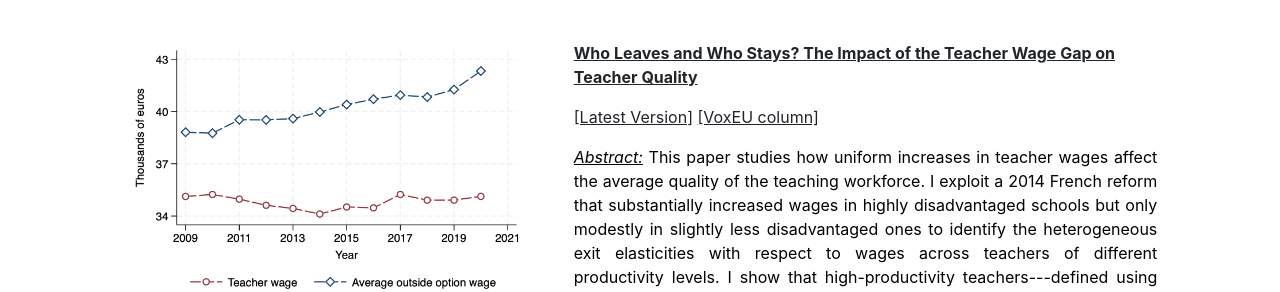
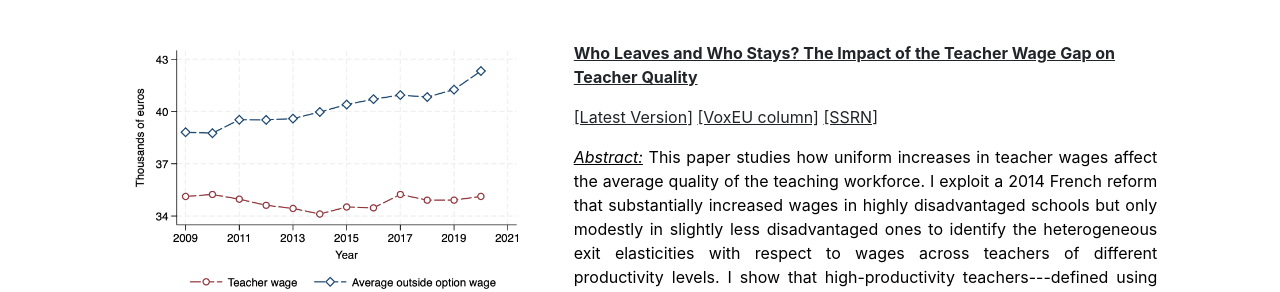
Before and after one commit to desislavatartova/desislavatartova.github.io, a Jekyll site: the page built from index.md, in a window 1280 px wide and 900 px high, scrolled down 478 px. Shown: the part 153-445 px from the top of the window. Built offline with Jekyll 4.4.1, drawn with Linux system fonts in a browser that asks for light colours.

Commit message:
Update home.html

```diff
--- a/_layouts/home.html
+++ b/_layouts/home.html
@@ -31,9 +31,8 @@ layout: default
               <b>Who Leaves and Who Stays? The Impact of the Teacher Wage Gap on Teacher Quality</b></a></p>
 	 <p>     <a href="http://desislavatartova.github.io/pdf/JMP_Desislava_Tartova.pdf" target="_blank">[Latest Version]</a>
 	 <a href="https://cepr.org/voxeu/columns/role-wages-retaining-effective-teachers-classroom" target="_blank">[VoxEU column]</a>
-
-	   <!--  		 <a href="https://papers.ssrn.com/sol3/papers.cfm?abstract_id=4064763" target="_blank">[SSRN]</a>
---> 	 <p>
+	  		 <a href="https://papers.ssrn.com/sol3/papers.cfm?abstract_id=6347098" target="_blank">[SSRN]</a>
+	 <p>
     <p align="justify"> <u><em>Abstract:</em></u>
 This paper studies how uniform increases in teacher wages affect the average quality of the teaching workforce. I exploit a 2014 French reform that substantially increased wages in highly disadvantaged schools but only modestly in slightly less disadvantaged ones to identify the heterogeneous exit elasticities with respect to wages across teachers of different productivity levels. I show that high-productivity teachers---defined using plausibly unbiased measures of teacher value-added---are 2.5 times more responsive to wage increases in their exit decisions than low-productivity teachers. I develop a labor-supply framework showing that high-productivity teachers are more responsive to wages because their preferences for the outside option relative to teaching are less dispersed and, on average, closer to the threshold of indifference between leaving and staying in teaching. In policy counterfactuals that leverage the heterogeneous elasticities within the estimated framework, I show that targeting wage bonuses toward high-productivity teachers delivers the same gain in aggregate teacher quality as a uniform increase of comparable magnitude to that of the 2014 reform, at a fourth of the fiscal cost. </p>
 </div>
```
